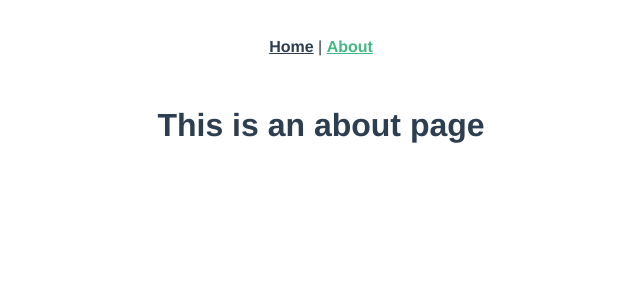
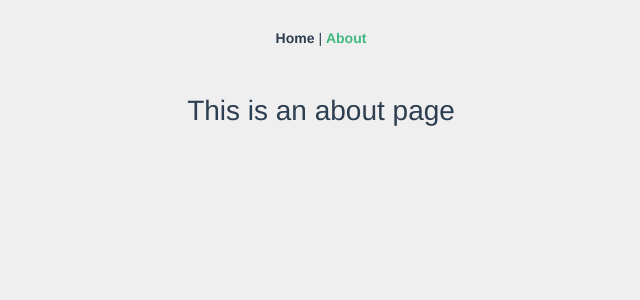
Before and after one commit to tuziel/questionnaire_system, a Vue app: page /#/about in a window 1280 px wide. Shown: the top 300 px of the page, without its empty margins (319-959 px from the left). Built offline with nearby package versions, Linux system fonts and the light colour scheme.

Commit message:
update: 添加UI库

```diff
--- a/package.json
+++ b/package.json
@@ -8,6 +8,8 @@
     "lint": "vue-cli-service lint"
   },
   "dependencies": {
+    "echarts": "^4.2.0-rc.1",
+    "element-ui": "^2.4.7",
     "vue": "^2.5.17",
     "vue-router": "^3.0.1",
     "vuex": "^3.0.1"
--- /dev/null
+++ b/src/styles/style.css
@@ -0,0 +1,40 @@
+*, *:before, *:after {
+	-webkit-box-sizing:border-box;
+	-moz-box-sizing:border-box;
+	box-sizing:border-box;
+}
+html {
+	-webkit-tap-highlight-color:rgba(0,0,0,0);
+	-webkit-text-size-adjust:100%;
+	-ms-text-size-adjust:100%;
+	font-size:100px;
+}
+body {
+	font-family:"Helvetica Neue",Helvetica,"Hiragino Sans GB","Microsoft YaHei","微软雅黑",Arial,sans-serif;
+	margin:0;
+	color:#333;
+	font-size:14px;
+}
+a {
+	color:inherit;
+	text-decoration:none;
+	cursor:pointer;
+}
+h1,h2,h3,h4,h5,h6 {
+	font-weight:normal;
+}
+img {
+	display:inline-block;
+	border:0;
+	vertical-align:top;
+}
+table {
+	border-spacing:0;
+	border-collapse:collapse;
+	background-color:transparent;
+}
+input {
+	margin:0;
+	font:inherit;
+	color:inherit;
+}
--- /dev/null
+++ b/src/styles/theme.css
@@ -0,0 +1,40 @@
+html {
+  background-color: #efefef;
+}
+
+.el-form-item.is-required .el-form-item__label:before {
+  display: none;
+}
+
+.el-select,
+.el-date-editor--daterange.el-input__inner {
+  width: 100%;
+}
+
+.el-tooltip__popper {
+  margin-left: 40px;
+  margin-right: 20px;
+}
+
+.el-textarea__inner[type="textarea"] {
+  min-height: 4em;
+}
+
+.el-table__body-wrapper {
+  overflow: hidden;
+}
+
+.el-table th,
+.el-table td {
+  padding-left: 0;
+  padding-right: 0;
+  text-align: center;
+}
+
+.el-table th .cell,
+.el-table td .cell,
+.el-table th:first-child .cell,
+.el-table td:first-child .cell {
+  padding-left: 0;
+  padding-right: 0;
+}
```
Also changed, not shown: src/main.js (+7 -0 lines), 1 other file (tests, documents, lock files or other folders).
